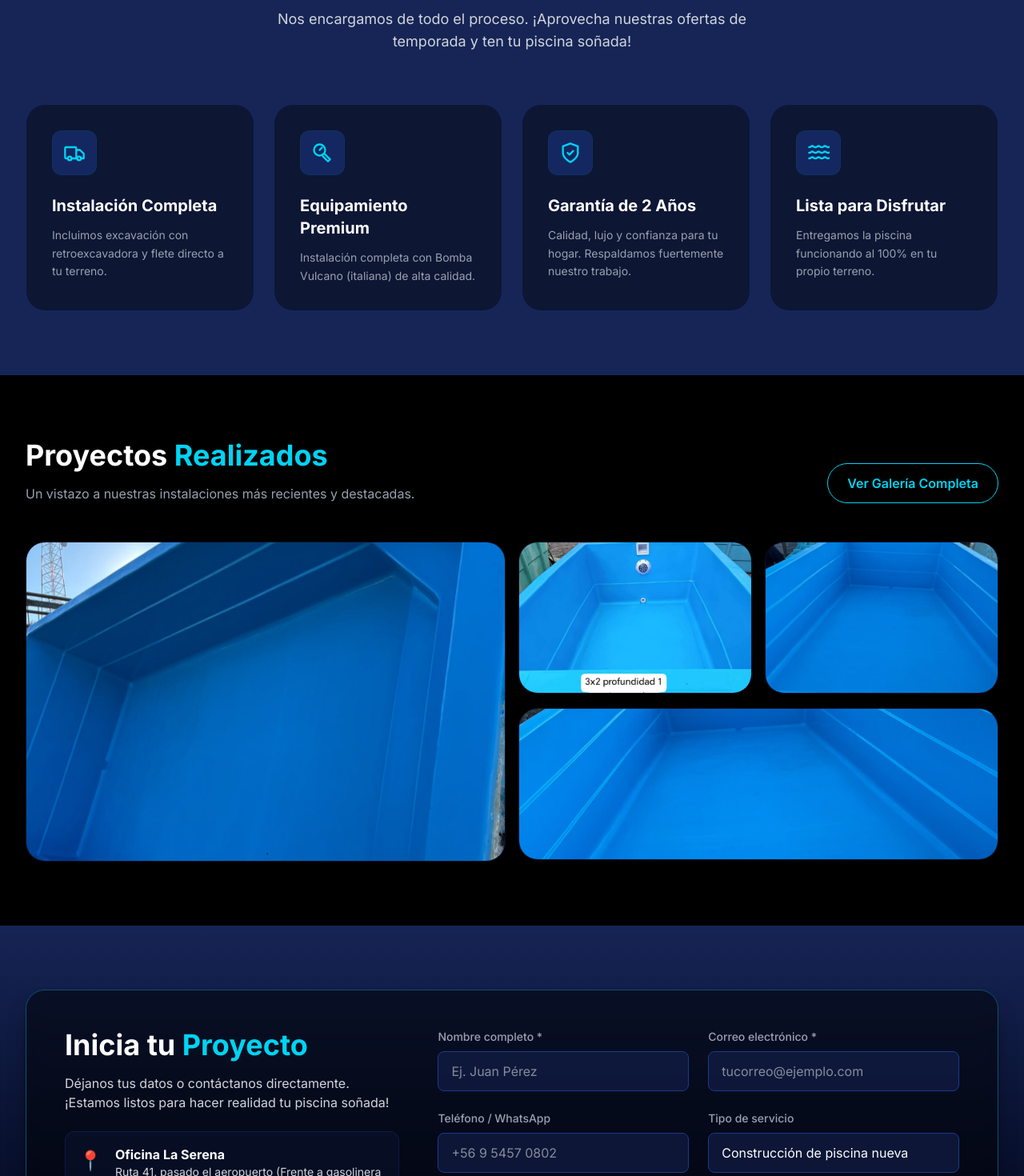
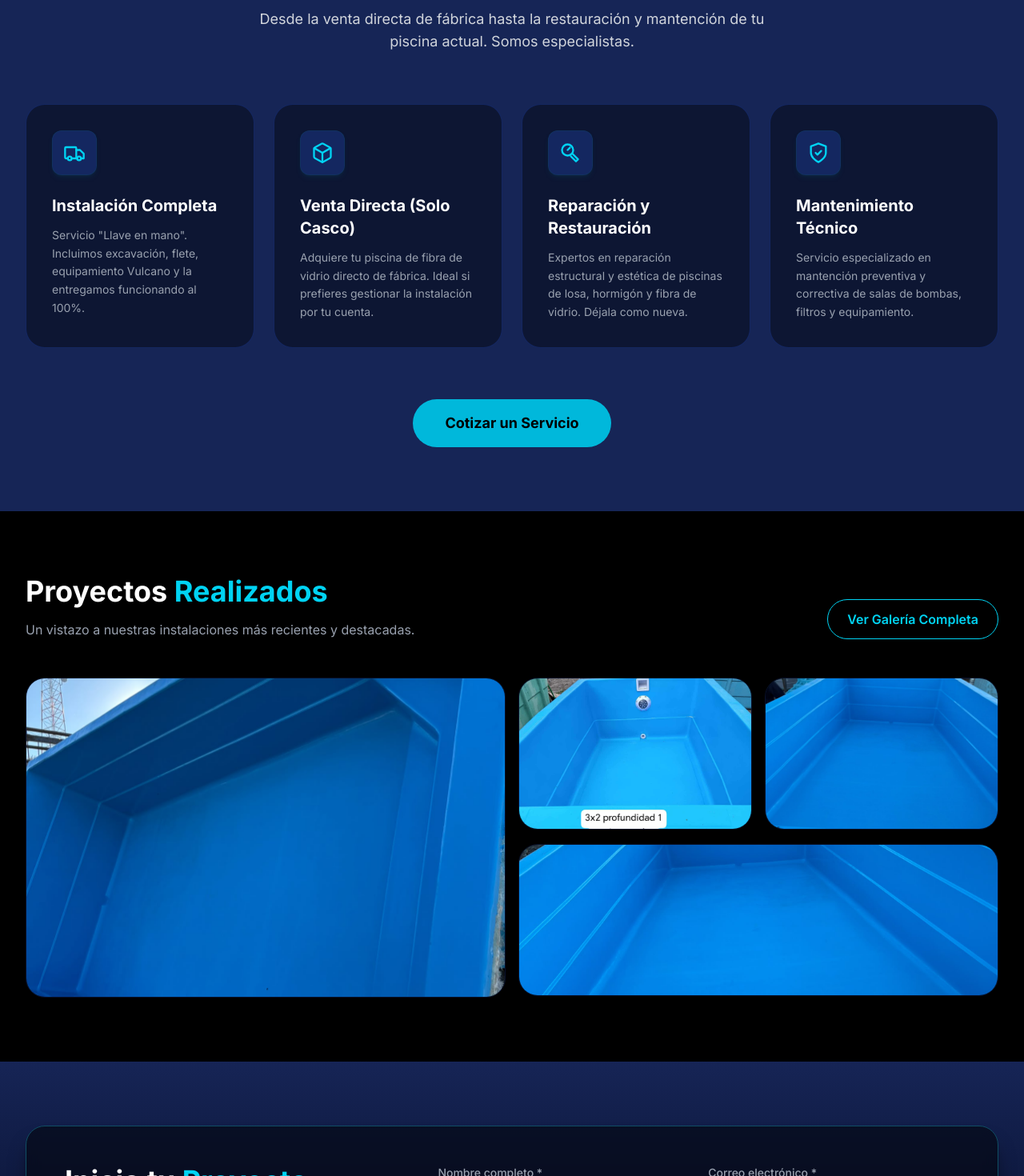
Before and after one commit to piscinablackf-png/piscina-black-f-web, a Next.js app: page / in a window 1280 px wide. Shown: the part 2160-3630 px from the top of the page at 80% size. Built offline with nearby package versions, Linux system fonts and the light colour scheme.

Commit message:
feat: Ampliado portafolio de servicios (venta solo casco, reparaciones estructurales y mantención) e inclusión de selector en formulario

```diff
--- a/src/components/QuoteSection.tsx
+++ b/src/components/QuoteSection.tsx
@@ -166,14 +166,16 @@ ${formData.message}
                       onChange={handleChange}
                       className="w-full bg-blue-950/50 border border-blue-900 rounded-lg px-4 py-3 text-white focus:outline-none focus:border-cyan-400 focus:ring-1 focus:ring-cyan-400 appearance-none transition-colors"
                     >
-                      <option>Construcción de piscina nueva</option>
+                      <option>Instalación completa (Llave en mano)</option>
+                      <option>Venta de piscina (Solo casco)</option>
+                      <option>Reparación y restauración (Fibra, Hormigón, Losa)</option>
+                      <option>Mantenimiento técnico y bombas</option>
                       <option>Cotizar modelo 9x3.40 m</option>
                       <option>Cotizar modelo 7x3.40 m</option>
                       <option>Cotizar modelo 6x3 m</option>
                       <option>Cotizar modelo 5.30x3.10 m</option>
                       <option>Cotizar modelo 4.80x2.60 m</option>
                       <option>Cotizar modelo 3x2 m</option>
-                      <option>Servicio de mantenimiento</option>
                       <option>Otro</option>
                     </select>
                   </div>
--- a/src/components/Services.tsx
+++ b/src/components/Services.tsx
@@ -2,7 +2,7 @@ export default function Services() {
   const services = [
     {
       title: 'Instalación Completa',
-      desc: 'Incluimos excavación con retroexcavadora y flete directo a tu terreno.',
+      desc: 'Servicio "Llave en mano". Incluimos excavación, flete, equipamiento Vulcano y la entregamos funcionando al 100%.',
       icon: (
         <svg xmlns="http://www.w3.org/2000/svg" width="28" height="28" viewBox="0 0 24 24" fill="none" stroke="currentColor" strokeWidth="2" strokeLinecap="round" strokeLinejoin="round" className="text-cyan-400">
           <path d="M5 18H3c-.6 0-1-.4-1-1V7c0-.6.4-1 1-1h10c.6 0 1 .4 1 1v11"/>
@@ -14,8 +14,19 @@ export default function Services() {
       )
     },
     {
-      title: 'Equipamiento Premium',
-      desc: 'Instalación completa con Bomba Vulcano (italiana) de alta calidad.',
+      title: 'Venta Directa (Solo Casco)',
+      desc: 'Adquiere tu piscina de fibra de vidrio directo de fábrica. Ideal si prefieres gestionar la instalación por tu cuenta.',
+      icon: (
+        <svg xmlns="http://www.w3.org/2000/svg" width="28" height="28" viewBox="0 0 24 24" fill="none" stroke="currentColor" strokeWidth="2" strokeLinecap="round" strokeLinejoin="round" className="text-cyan-400">
+          <path d="M21 16V8a2 2 0 0 0-1-1.73l-7-4a2 2 0 0 0-2 0l-7 4A2 2 0 0 0 3 8v8a2 2 0 0 0 1 1.73l7 4a2 2 0 0 0 2 0l7-4A2 2 0 0 0 21 16z"></path>
+          <polyline points="3.27 6.96 12 12.01 20.73 6.96"></polyline>
+          <line x1="12" y1="22.08" x2="12" y2="12"></line>
+        </svg>
+      )
+    },
+    {
+      title: 'Reparación y Restauración',
+      desc: 'Expertos en reparación estructural y estética de piscinas de losa, hormigón y fibra de vidrio. Déjala como nueva.',
       icon: (
         <svg xmlns="http://www.w3.org/2000/svg" width="28" height="28" viewBox="0 0 24 24" fill="none" stroke="currentColor" strokeWidth="2" strokeLinecap="round" strokeLinejoin="round" className="text-cyan-400">
           <path d="m14.7 13.5 5.5 5.5-2.2 2.2-5.5-5.5"/>
@@ -25,23 +36,12 @@ export default function Services() {
       )
     },
     {
-      title: 'Garantía de 2 Años',
-      desc: 'Calidad, lujo y confianza para tu hogar. Respaldamos fuertemente nuestro trabajo.',
+      title: 'Mantenimiento Técnico',
+      desc: 'Servicio especializado en mantención preventiva y correctiva de salas de bombas, filtros y equipamiento.',
       icon: (
         <svg xmlns="http://www.w3.org/2000/svg" width="28" height="28" viewBox="0 0 24 24" fill="none" stroke="currentColor" strokeWidth="2" strokeLinecap="round" strokeLinejoin="round" className="text-cyan-400">
           <path d="M12 22s8-4 8-10V5l-8-3-8 3v7c0 6 8 10 8 10z"/>
           <path d="m9 12 2 2 4-4"/>
-        </svg>
-      )
-    },
-    {
-      title: 'Lista para Disfrutar',
-      desc: 'Entregamos la piscina funcionando al 100% en tu propio terreno.',
-      icon: (
-        <svg xmlns="http://www.w3.org/2000/svg" width="28" height="28" viewBox="0 0 24 24" fill="none" stroke="currentColor" strokeWidth="2" strokeLinecap="round" strokeLinejoin="round" className="text-cyan-400">
-          <path d="M2 6c.6 0 1.2-.2 1.7-.6.9-.8 2.5-.8 3.4 0 .5.4 1.1.6 1.7.6s1.2-.2 1.7-.6c.9-.8 2.5-.8 3.4 0 .5.4 1.1.6 1.7.6s1.2-.2 1.7-.6c.9-.8 2.5-.8 3.4 0 .5.4 1.1.6 1.7.6s1.2-.2 1.7-.6c.9-.8 2.5-.8 3.4 0 .5.4 1.1.6 1.7.6"/>
-          <path d="M2 12c.6 0 1.2-.2 1.7-.6.9-.8 2.5-.8 3.4 0 .5.4 1.1.6 1.7.6s1.2-.2 1.7-.6c.9-.8 2.5-.8 3.4 0 .5.4 1.1.6 1.7.6s1.2-.2 1.7-.6c.9-.8 2.5-.8 3.4 0 .5.4 1.1.6 1.7.6s1.2-.2 1.7-.6c.9-.8 2.5-.8 3.4 0 .5.4 1.1.6 1.7.6"/>
-          <path d="M2 18c.6 0 1.2-.2 1.7-.6.9-.8 2.5-.8 3.4 0 .5.4 1.1.6 1.7.6s1.2-.2 1.7-.6c.9-.8 2.5-.8 3.4 0 .5.4 1.1.6 1.7.6s1.2-.2 1.7-.6c.9-.8 2.5-.8 3.4 0 .5.4 1.1.6 1.7.6s1.2-.2 1.7-.6c.9-.8 2.5-.8 3.4 0 .5.4 1.1.6 1.7.6"/>
         </svg>
       )
     },
@@ -51,14 +51,14 @@ export default function Services() {
     <section id="servicios" className="py-20 bg-blue-950">
       <div className="max-w-7xl mx-auto px-4 sm:px-6 lg:px-8">
         <div className="text-center mb-16">
-          <h2 className="text-3xl md:text-4xl font-bold text-white mb-4">¿Qué Incluye <span className="text-cyan-400">Nuestro Servicio?</span></h2>
-          <p className="text-gray-300 max-w-2xl mx-auto text-lg">Nos encargamos de todo el proceso. ¡Aprovecha nuestras ofertas de temporada y ten tu piscina soñada!</p>
+          <h2 className="text-3xl md:text-4xl font-bold text-white mb-4">Soluciones Integrales para <span className="text-cyan-400">tu Piscina</span></h2>
+          <p className="text-gray-300 max-w-2xl mx-auto text-lg">Desde la venta directa de fábrica hasta la restauración y mantención de tu piscina actual. Somos especialistas.</p>
         </div>
 
-        <div className="grid grid-cols-1 md:grid-cols-2 lg:grid-cols-4 gap-6">
+        <div className="grid grid-cols-1 md:grid-cols-2 lg:grid-cols-4 gap-6 mb-16">
           {services.map((service, index) => (
-            <div key={index} className="bg-black/40 p-8 rounded-3xl border border-blue-900/50 hover:border-cyan-400/50 transition-colors group">
-              <div className="w-14 h-14 bg-blue-900/50 rounded-xl flex items-center justify-center mb-6 border border-cyan-900/30 group-hover:scale-110 transition-transform duration-300">
+            <div key={index} className="bg-black/40 p-8 rounded-3xl border border-blue-900/50 hover:border-cyan-400/50 transition-colors group flex flex-col items-start text-left">
+              <div className="w-14 h-14 bg-blue-900/50 rounded-xl flex items-center justify-center mb-6 border border-cyan-900/30 group-hover:scale-110 transition-transform duration-300 shadow-md shadow-cyan-900/20">
                 {service.icon}
               </div>
               <h3 className="text-xl font-bold text-white mb-3">{service.title}</h3>
@@ -68,6 +68,13 @@ export default function Services() {
             </div>
           ))}
         </div>
+
+        {/* Llamado a la acción (CTA) */}
+        <div className="text-center">
+          <a href="#cotizar" className="inline-block bg-cyan-500 hover:bg-cyan-400 text-black font-bold py-4 px-10 rounded-full text-lg transition-all duration-300 hover:scale-105 hover:shadow-[0_0_20px_rgba(34,211,238,0.4)]">
+            Cotizar un Servicio
+          </a>
+        </div>
       </div>
     </section>
   );
```
